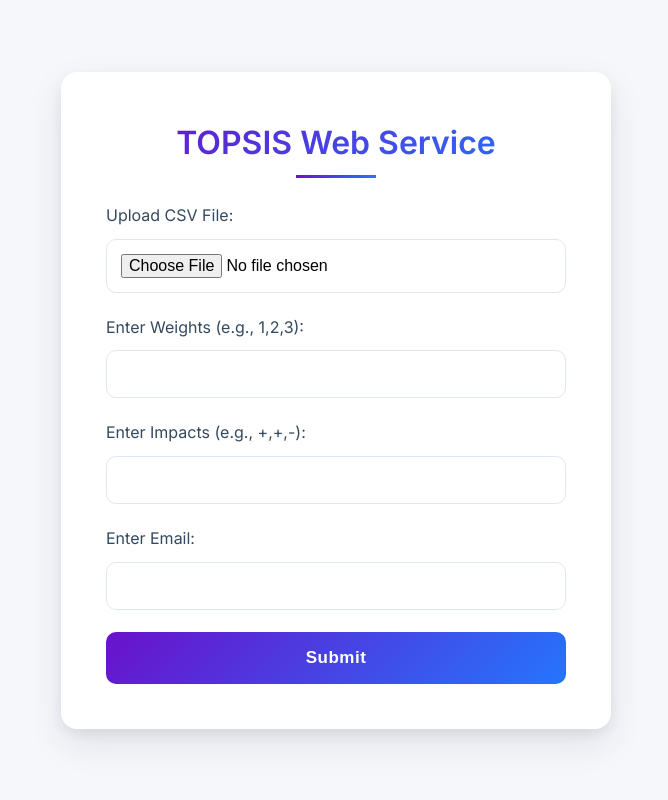
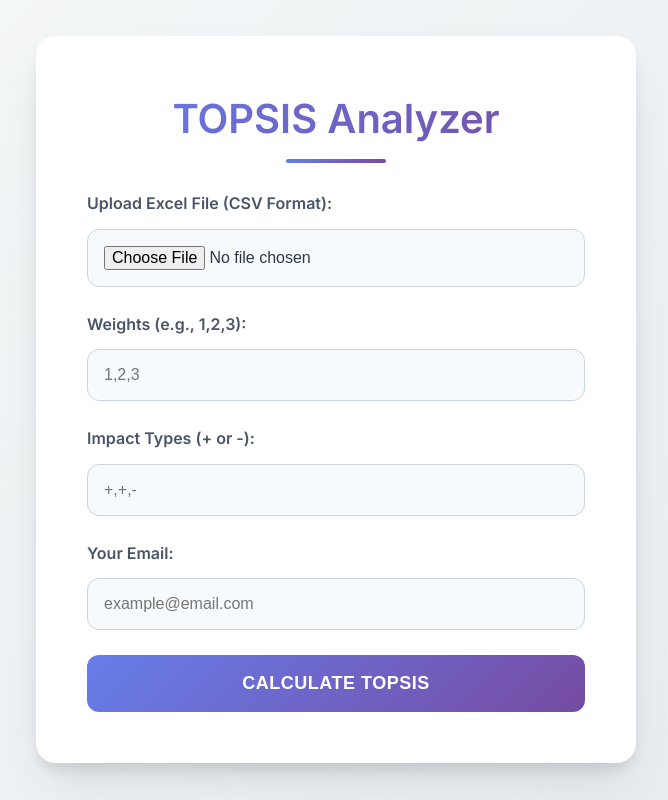
Before and after one commit to k-vanshhh/calculate_topsis, a Flask app: page / in a window 1280 px wide. Shown: the whole page, without its empty margins (304-972 px from the left). Run offline with Flask 3, Linux system fonts and the light colour scheme.

Commit message:
updated readme

```diff
--- a/static/styles.css
+++ b/static/styles.css
@@ -1,13 +1,13 @@
-
 :root {
-            --gradient-primary: linear-gradient(135deg, #6a11cb 0%, #2575fc 100%);
-            --gradient-secondary: linear-gradient(135deg, #ff6a88 0%, #ff6a88 100%);
-            --background-color: #f5f7fa;
+    --gradient-primary: linear-gradient(135deg, #667eea 0%, #764ba2 100%);
+    --gradient-secondary: linear-gradient(135deg, #ff6a88 0%, #ff99ac 100%);
+    --background-color: #f4f6f9;
     --card-background: white;
-            --text-primary: #2c3e50;
-            --text-secondary: #34495e;
-            --input-border: #e0e6ed;
-            --input-focus: #3498db;
+    --text-primary: #2d3748;
+    --text-secondary: #4a5568;
+    --input-border: #cbd5e0;
+    --input-focus: #4299e1;
+    --shadow-color: rgba(0,0,0,0.1);
 }
 
 * {
@@ -18,26 +18,30 @@
 
 body {
     font-family: 'Inter', sans-serif;
-            background-color: var(--background-color);
+    background: linear-gradient(135deg, #f6f8f9 0%, #e5ebee 100%);
     display: flex;
     justify-content: center;
     align-items: center;
     min-height: 100vh;
     line-height: 1.6;
+    color: var(--text-primary);
 }
 
 .container {
     background: var(--card-background);
-            border-radius: 16px;
-            box-shadow: 0 15px 35px rgba(50,50,93,.1), 0 5px 15px rgba(0,0,0,.07);
-            padding: 45px;
+    border-radius: 20px;
+    box-shadow:
+        0 25px 50px -12px var(--shadow-color),
+        0 10px 15px -3px var(--shadow-color);
+    padding: 50px;
     width: 100%;
-            max-width: 550px;
+    max-width: 600px;
     position: relative;
     overflow: hidden;
     transform: perspective(1000px) rotateX(-10deg) scale(0.9);
     opacity: 0;
     animation: fadeInUp 0.7s forwards ease-out;
+    border: 1px solid rgba(255,255,255,0.18);
 }
 
 @keyframes fadeInUp {
@@ -54,22 +58,25 @@
 h1 {
     text-align: center;
     background: var(--gradient-primary);
+    background-clip: inherit;
     -webkit-background-clip: text;
     -webkit-text-fill-color: transparent;
-            margin-bottom: 35px;
-            font-weight: 600;
+    margin-bottom: 40px;
+    font-weight: 700;
+    font-size: 2.5rem;
     position: relative;
 }
 
 h1::after {
     content: '';
     position: absolute;
-            bottom: -10px;
+    bottom: -12px;
     left: 50%;
     transform: translateX(-50%);
-            width: 80px;
-            height: 3px;
+    width: 100px;
+    height: 4px;
     background: var(--gradient-primary);
+    border-radius: 2px;
 }
 
 form {
@@ -78,25 +85,27 @@
 }
 
 label {
-            margin-bottom: 10px;
+    margin-bottom: 12px;
     color: var(--text-secondary);
-            font-weight: 500;
+    font-weight: 600;
     transition: color 0.3s ease;
 }
 
 input {
-            padding: 14px;
-            margin-bottom: 22px;
+    padding: 16px;
+    margin-bottom: 25px;
     border: 1px solid var(--input-border);
-            border-radius: 10px;
+    border-radius: 12px;
     font-size: 16px;
     transition: all 0.3s ease;
     outline: none;
+    background-color: #f7fafc;
 }
 
 input:focus {
     border-color: var(--input-focus);
-            box-shadow: 0 0 0 3px rgba(52,152,219,0.15);
+    box-shadow: 0 0 0 3px rgba(66,153,225,0.15);
+    background-color: white;
 }
 
 input:hover {
@@ -107,18 +116,19 @@
     background: var(--gradient-primary);
     color: white;
     border: none;
-            padding: 16px;
-            border-radius: 10px;
-            font-size: 17px;
+    padding: 18px;
+    border-radius: 12px;
+    font-size: 18px;
     cursor: pointer;
     transition: transform 0.2s ease, box-shadow 0.2s ease;
-            font-weight: 600;
+    font-weight: 700;
     letter-spacing: 0.5px;
+    text-transform: uppercase;
 }
 
 button:hover {
-            transform: translateY(-3px);
-            box-shadow: 0 7px 14px rgba(50,50,93,.1), 0 3px 6px rgba(0,0,0,.08);
+    transform: translateY(-4px);
+    box-shadow: 0 10px 20px -5px rgba(102,126,234,0.4);
 }
 
 button:active {
@@ -126,17 +136,19 @@
 }
 
 ul {
-            background: rgba(52,152,219,0.05);
-            border-radius: 8px;
-            padding: 15px;
-            margin-top: 20px;
+    background: rgba(66,153,225,0.05);
+    border-radius: 10px;
+    padding: 20px;
+    margin-top: 25px;
+    border: 1px solid rgba(66,153,225,0.1);
 }
 
 ul li {
     color: var(--input-focus);
     text-align: center;
     list-style-type: none;
-            padding: 5px 0;
+    padding: 8px 0;
+    font-weight: 500;
 }
 
 @media (max-width: 600px) {
@@ -145,4 +157,8 @@
         padding: 30px;
         width: calc(100% - 40px);
     }
+
+    h1 {
+        font-size: 2rem;
     }
+}
--- a/templates/index.html
+++ b/templates/index.html
@@ -1,29 +1,34 @@
+
+
 <!DOCTYPE html>
 <html lang="en">
 <head>
     <meta charset="UTF-8">
     <meta name="viewport" content="width=device-width, initial-scale=1.0">
+    <title>TOPSIS Method Analyzer</title>
     <link href="https://fonts.googleapis.com/css2?family=Inter:wght@300;400;600&display=swap" rel="stylesheet">
-    <title>TOPSIS Web Service</title>
     <link rel="stylesheet" href="/static/styles.css">
+
+    <style>
+    </style>
 </head>
 <body>
     <div class="container">
-        <h1>TOPSIS Web Service</h1>
+        <h1>TOPSIS Analyzer</h1>
         <form action="/" method="POST" enctype="multipart/form-data">
-            <label for="file">Upload CSV File:</label>
+            <label for="file">Upload Excel File (CSV Format):</label>
             <input type="file" name="file" required>
 
-            <label for="weights">Enter Weights (e.g., 1,2,3):</label>
-            <input type="text" name="weights" required>
+            <label for="weights">Weights (e.g., 1,2,3):</label>
+            <input type="text" name="weights" placeholder="1,2,3" required>
 
-            <label for="impacts">Enter Impacts (e.g., +,+,-):</label>
-            <input type="text" name="impacts" required>
+            <label for="impacts">Impact Types (+ or -):</label>
+            <input type="text" name="impacts" placeholder="+,+,-" required>
 
-            <label for="email">Enter Email:</label>
-            <input type="email" name="email" required>
+            <label for="email">Your Email:</label>
+            <input type="email" name="email" placeholder="example@email.com" required>
 
-            <button type="submit">Submit</button>
+            <button type="submit">Calculate TOPSIS</button>
         </form>
         {% with messages = get_flashed_messages() %}
         {% if messages %}
```
Also changed, not shown: Readme.md, app.py (line endings or trailing spaces), 6 other files. Lines whose indentation alone changed are shown as unchanged.
